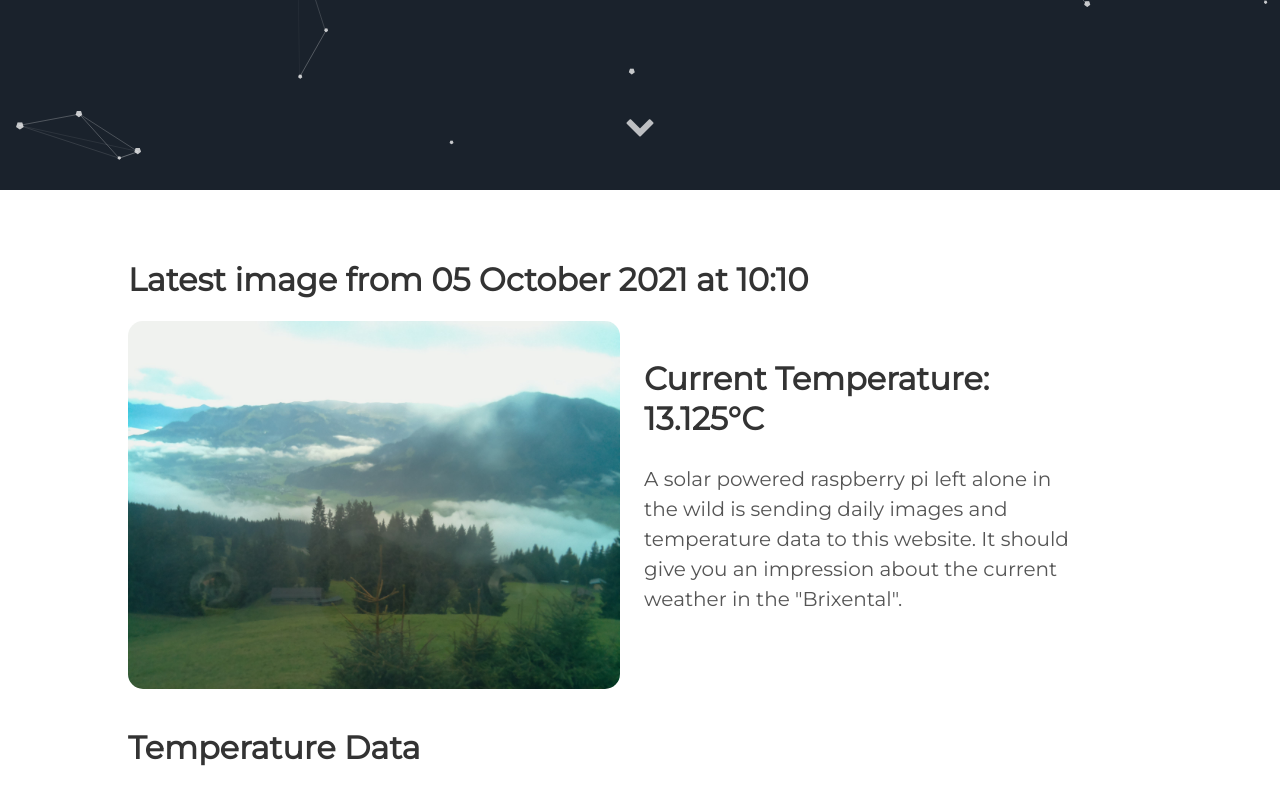
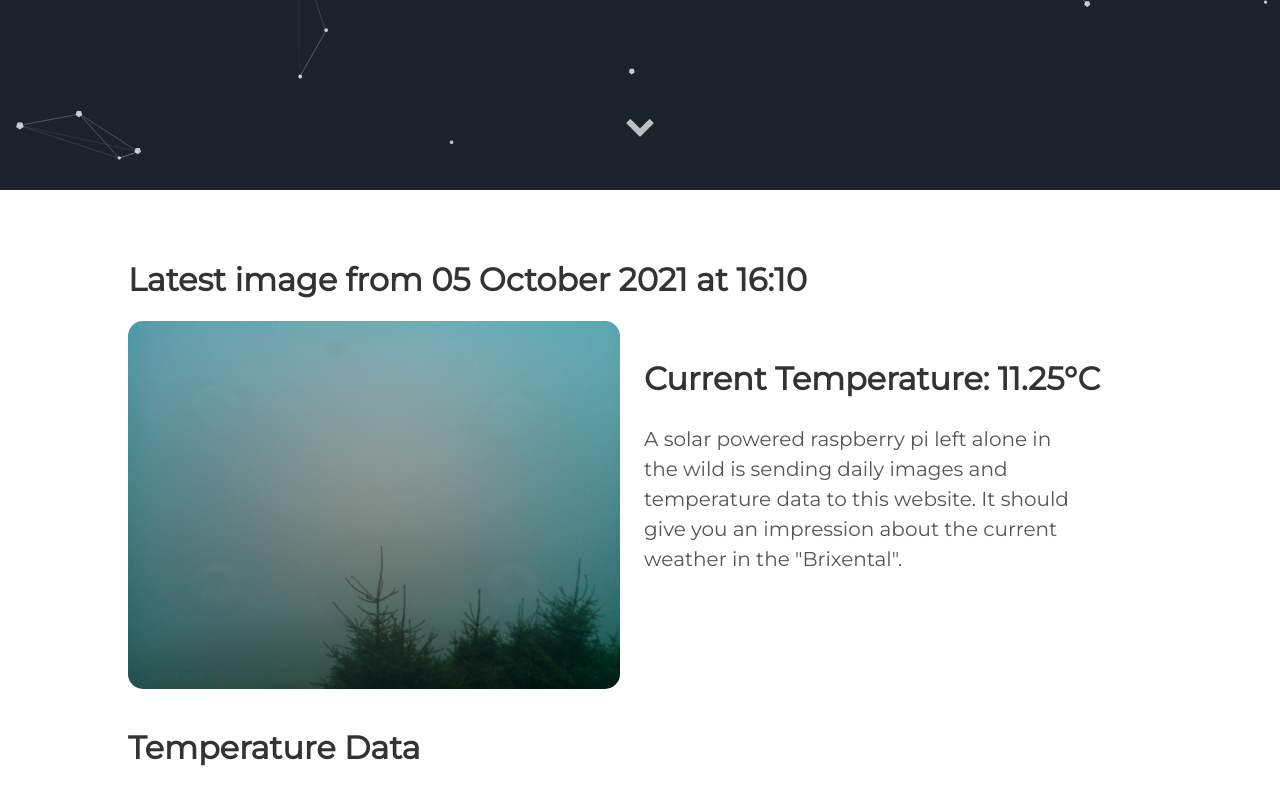
Before and after one commit to vektorious/vektorious.github.io, a Jekyll site: the page built from resources/huette.md, in a window 1280 px wide and 900 px high, scrolled down 710 px. Shown: the top 805 px of the window. Built offline with Jekyll 4.4.1, drawn with Linux system fonts in a browser that asks for light colours.

Commit message:
I'm a bot beep boop

```diff
--- a/resources/huette.md
+++ b/resources/huette.md
@@ -6,13 +6,13 @@ image: '/assets/img/'
 description: 'Live image from the Austrian alps'
 twitter_text: ' '
 ---
-## Latest image from 05 October 2021 at 10:10
+## Latest image from 05 October 2021 at 16:10
 <div class="huette">
   <div class="huette-image">
     <img src="{{ "/assets/img/huette.jpg" | prepend: site.baseurl }}">
   </div>
   <div class="huette-text">
-        <h2>Current Temperature: 13.125°C</h2>
+        <h2>Current Temperature: 11.25°C</h2>
         <p>A solar powered raspberry pi left alone in the wild is sending daily images and temperature data to this website. It should give you an impression about the current weather in the "Brixental".</p>
 
   </div>
```
Also changed, not shown: rpi-script/2021-10-05_160922.txt (renamed from rpi-script/2021-10-05_100922.txt, +5 -5 lines), rpi-script/huette.md (+2 -2 lines), assets/img/huette.jpg, assets/img/temp_plot.png, rpi-script/temp_plot.png, 1 other file.
